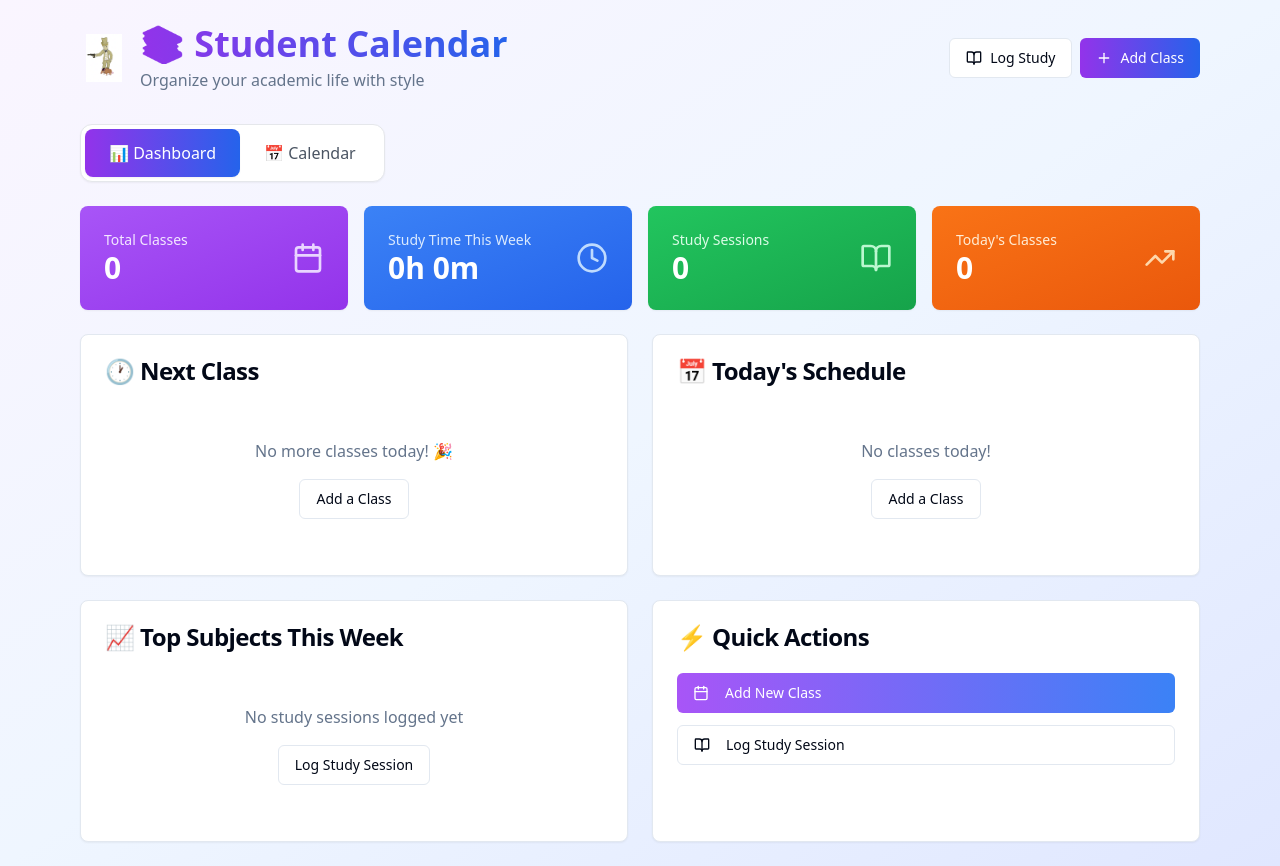
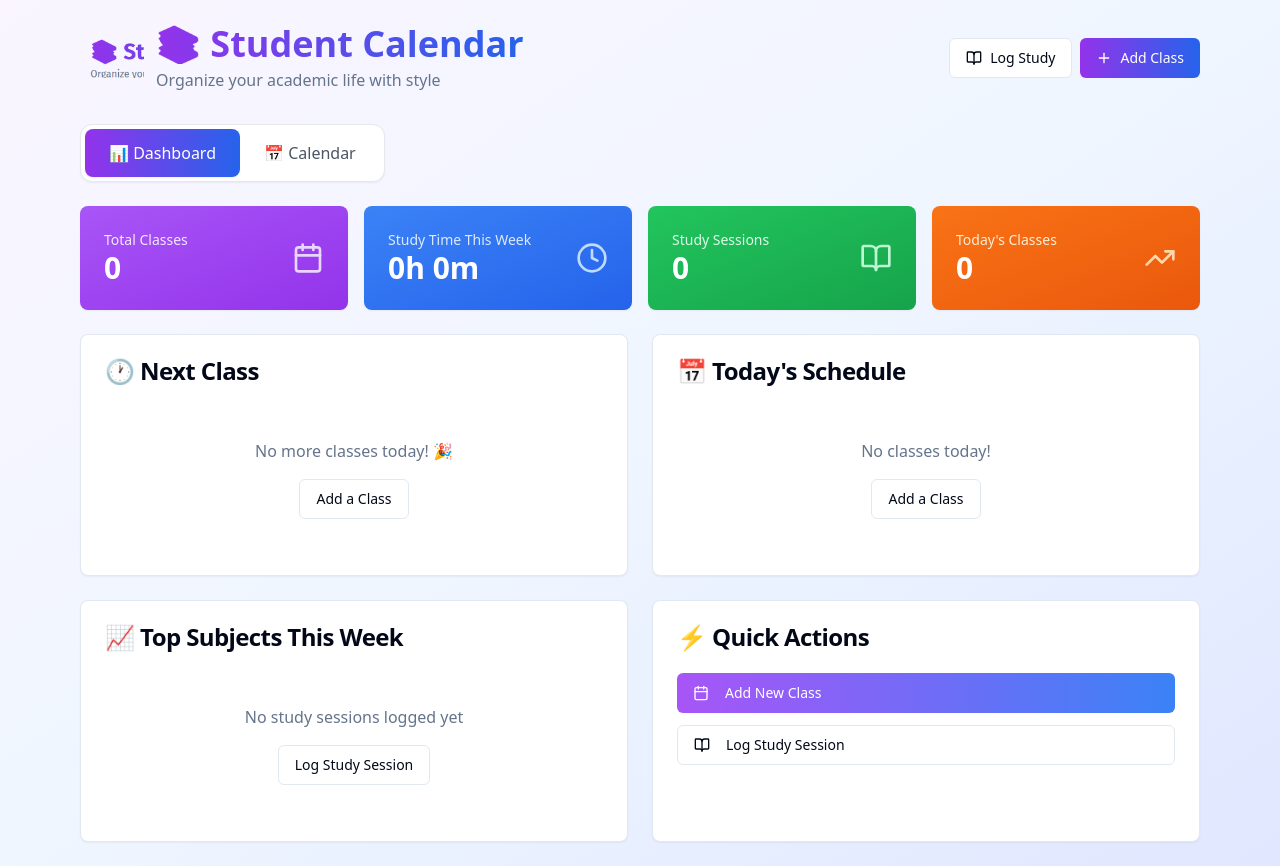
Before and after one commit to Innes79/student-calendar-app, a React (Vite) app: page / in a window 1280 px wide. Built offline with nearby package versions, Linux system fonts and the light colour scheme.

Commit message:
Replace logo and adjust size
Replaces the existing logo with a new one and adjusts its size to match the text.

```diff
--- a/src/components/Header.tsx
+++ b/src/components/Header.tsx
@@ -13,9 +13,9 @@ export const Header: React.FC<HeaderProps> = ({ onAddClass, onAddStudySession })
     <div className="flex flex-col sm:flex-row justify-between items-start sm:items-center gap-4 mb-8">
       <div className="flex items-center gap-3">
         <img
-          src="/lovable-uploads/59769ea3-f8bb-42b1-bd95-b500d76f5227.png"
+          src="/lovable-uploads/ee030169-8906-49ee-b55e-5c839aadc54b.png"
           alt="Student Calendar Logo"
-          className="w-12 h-12 object-contain"
+          className="w-16 h-16 object-contain"
         />
         <div>
           <h1 className="text-3xl sm:text-4xl font-bold bg-gradient-to-r from-purple-600 to-blue-600 bg-clip-text text-transparent">
```
Also changed, not shown: public/lovable-uploads/ee030169-8906-49ee-b55e-5c839aadc54b.png (added).
